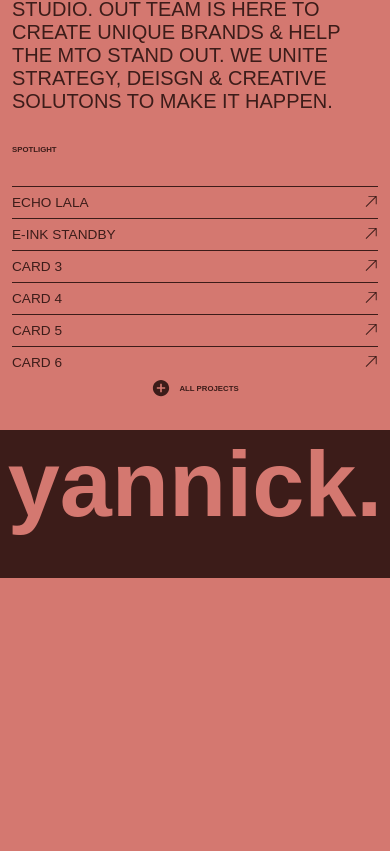
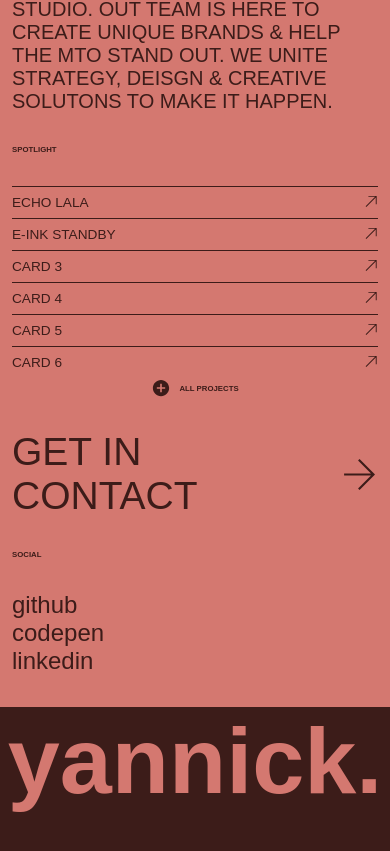
Before and after one commit to ylahti6/v1, a React (Create React App) app: page / in a window 390 px wide. Shown: the part 475-1326 px from the top of the page. Before the commit the page ends 1053 px from the top, so only its background shows below. Built offline with nearby package versions, Linux system fonts and the light colour scheme.

Commit message:
social added

```diff
--- a/src/assets/textContent.js
+++ b/src/assets/textContent.js
@@ -24,6 +24,12 @@ const textContent = {
     project1: "EasyTalk",
     allProjects: "ALL PROJECTS",
 
+    // --- SOCIAL CONTENT
+    social: "social",
+    github: "github",
+    codepen: "codepen",
+    linkedin: "linkedin",
+
     // --- ERROR MESSAGES
     videoError: "Uh - oh! Seems like your browser does not support this video."
 }
--- /dev/null
+++ b/src/components/Social/Social.js
@@ -0,0 +1,18 @@
+import './Social.scss';
+import textContent from '../../assets/textContent';
+import { TfiArrowRight } from "react-icons/tfi";
+
+function Social() {
+  const {social, github, linkedin, codepen} = textContent;
+  return(
+    <div className='social'>
+      <a href='#'>Get in contact <TfiArrowRight /></a>
+      <p>{social}</p>
+      <a href='#'>{github}</a>
+      <a href='#'>{codepen}</a>
+      <a href='#'>{linkedin}</a>
+    </div>
+  );
+}
+
+export default Social;
--- /dev/null
+++ b/src/components/Social/Social.scss
@@ -0,0 +1,30 @@
+@import '../../styles/mixins.scss';
+
+.social {
+  @include pageWrap;
+
+  @media (max-width: 640px) {
+    @include mobileWrap;
+    a:first-child {
+      margin-bottom: 2rem;
+      font-size: 10vw;
+      font-weight: 400;
+      text-transform: uppercase;
+      display: flex;
+      align-items: center;
+      gap: 2rem;
+    }
+    p {
+      @include titleAboutsx;
+      text-transform: uppercase;
+      margin-bottom: 2rem;
+    }
+
+    a {
+      display: flex;
+      text-decoration: none;
+      font-size: 1.5rem;
+      color: var(--theme1-text-color);
+    }
+  }
+}
--- a/src/pages/Home/Home.js
+++ b/src/pages/Home/Home.js
@@ -2,8 +2,7 @@ import Hero from "../../components/Hero/Hero";
 import ShowCase from "../../components/Video/ShowCase";
 import About from "../../components/About/About";
 import Spotlight from "../../components/Spotlight/Spotlight";
-import Footer from "../../components/Footer/Footer";
-
+import Social from "../../components/Social/Social";
 
 function HomePage() {
     return(
@@ -12,6 +11,7 @@ function HomePage() {
     <ShowCase />
     <About />
     <Spotlight />
+    <Social />
     </>
     );
 }
```
